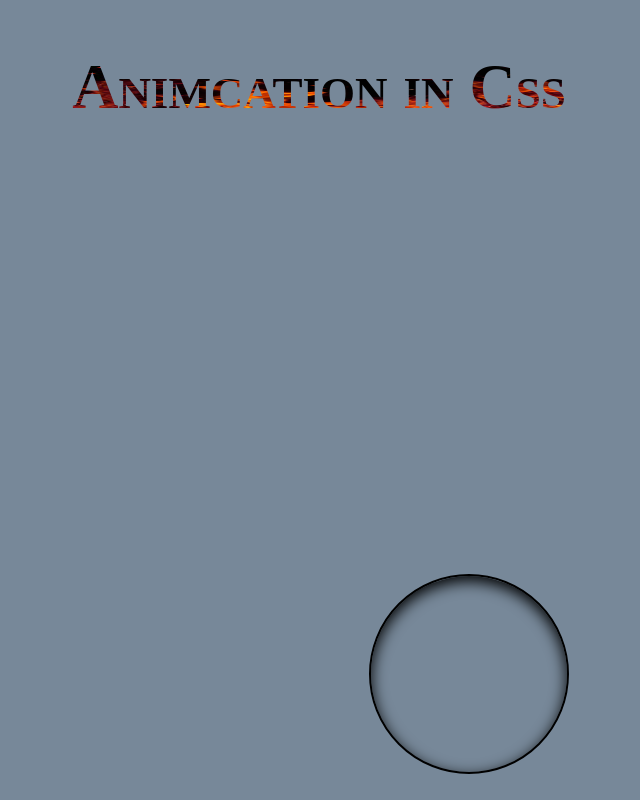
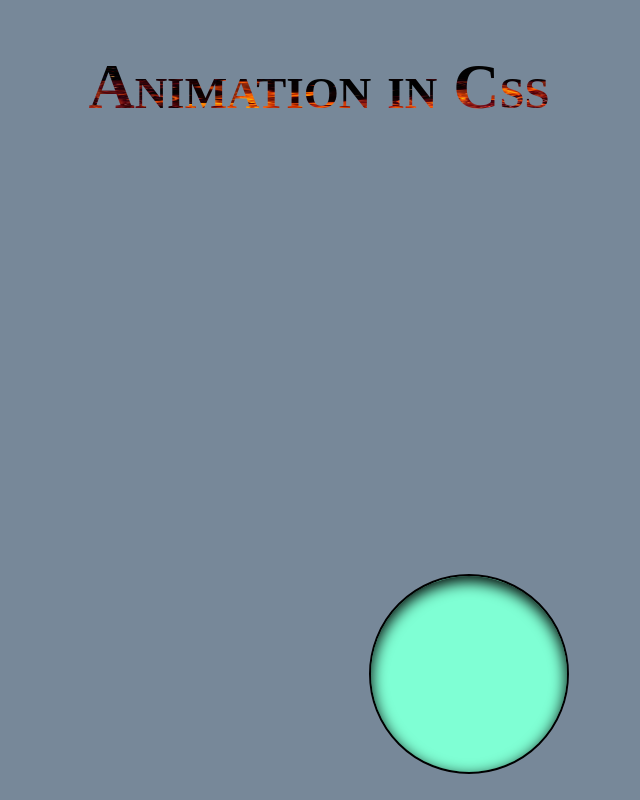
Before and after one commit to mjavedjs/animation_start_Css, a plain HTML site: page index.html in a window 1280 px wide. Shown: the whole page, without its empty margins (321-961 px from the left). Drawn offline with Linux system fonts and the light colour scheme.

Commit message:
animation change

```diff
--- a/index.html
+++ b/index.html
@@ -9,7 +9,7 @@
 </head>
 <body>
     <section class="container">
-        <h1>Animcation in Css</h1>
+        <h1>Animation in Css</h1>
        <div class="box"></div>
     </section>
 </body>
--- a/style.css
+++ b/style.css
@@ -22,17 +22,18 @@ body{
 }
 
 @keyframes moving{
- 0%{
-        transform:translate(0%);
+    0%{
+        transform: translate(0%);
     }
     50%{
-     translate:50vw 50vh;
+        translate:50vw 50vh;
+        background-color: aquamarine;
     }
     100%{
-       translate:calc(90vw - 200px);
+        translate:calc(90vw - 200px);
     }
+ }
 
-}
 h1{
     margin-top: 50px;
     font-size: 4rem;
```
